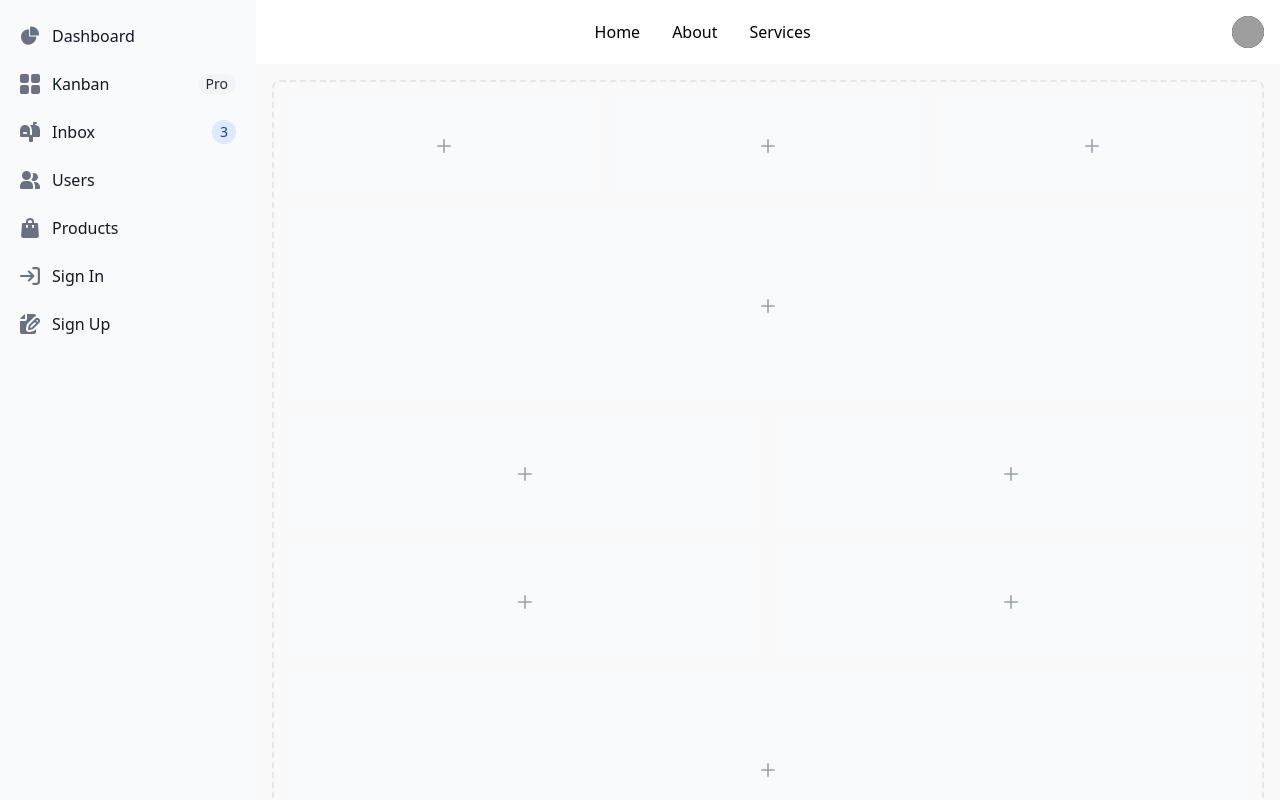
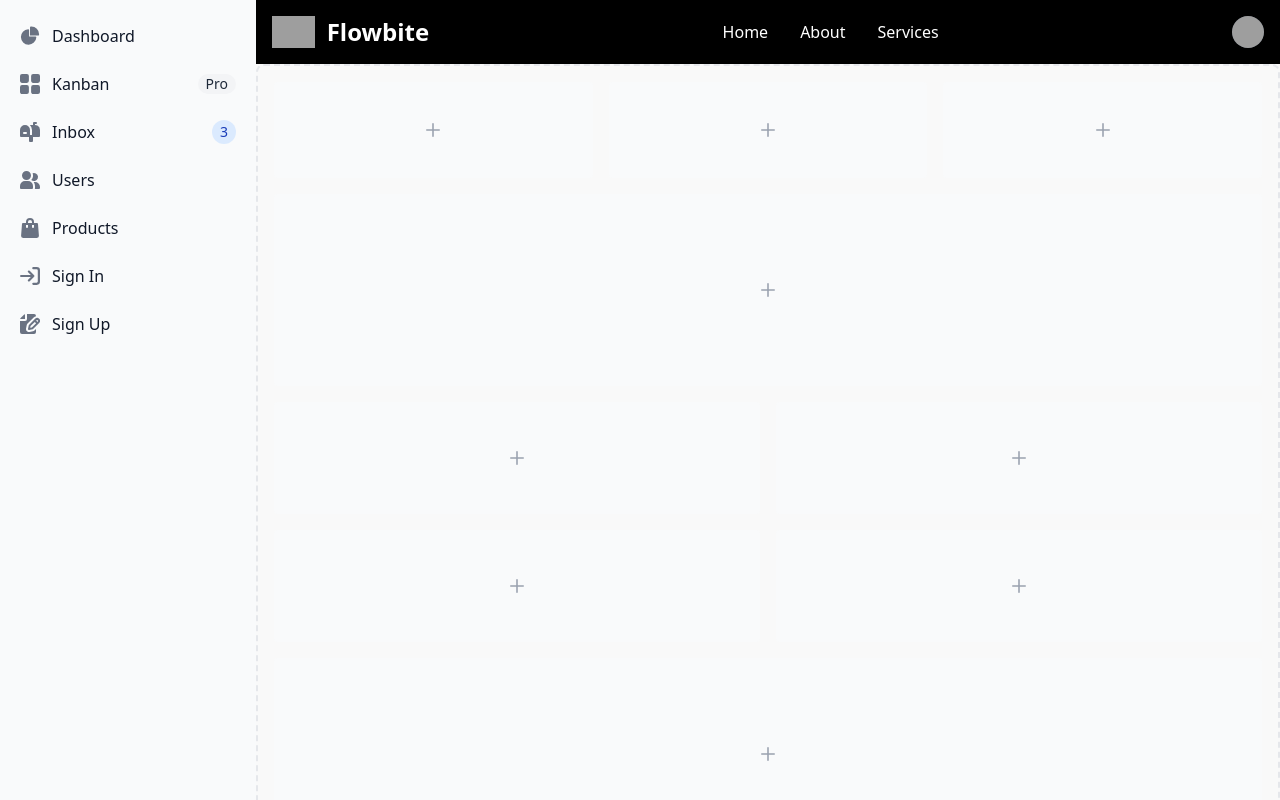
Before and after one commit to ashish-web-developer/tech-store, a React (Vite) app: page / in a window 1280 px wide. Shown: the top 800 px of the page. Built offline with nearby package versions, Linux system fonts and the light colour scheme; grey boxes are pictures that could not be loaded.

Commit message:
[layout-setup]

```diff
--- a/src/components/nav/nav.component.tsx
+++ b/src/components/nav/nav.component.tsx
@@ -4,7 +4,7 @@ import type { FC } from "react";
 // styled components
 import { StyledLink, StyledNav } from "@/styles/components/nav/nav.style";
 
-const Header: FC = () => {
+const Navbar: FC = () => {
   return (
     <StyledNav>
       <div className="max-w-screen-xl flex flex-wrap items-center justify-between mx-auto p-4">
@@ -147,4 +147,4 @@ const Header: FC = () => {
   );
 };
 
-export default Header;
+export default Navbar;
--- a/src/components/sidebar/sidebar.component.tsx
+++ b/src/components/sidebar/sidebar.component.tsx
@@ -1,5 +1,8 @@
 // types
 import type { FC } from "react";
+
+// component
+import Navbar from "@/components/nav/nav.component";
 
 const Sidebar: FC = () => {
   return (
@@ -170,7 +173,8 @@ const Sidebar: FC = () => {
           </ul>
         </div>
       </aside>
-      <div className="p-4 sm:ml-64">
+      <div className="sm:ml-64">
+        <Navbar/>
         <div className="p-4 border-2 border-gray-200 border-dashed rounded-lg dark:border-gray-700">
           <div className="grid grid-cols-3 gap-4 mb-4">
             <div className="flex items-center justify-center h-24 rounded-sm bg-gray-50 dark:bg-gray-800">
--- a/src/layout/dark-layout.layout.tsx
+++ b/src/layout/dark-layout.layout.tsx
@@ -2,24 +2,19 @@ import { Outlet } from "react-router-dom";
 import { ThemeProvider } from "styled-components";
 
 // styled components
-import {
-  StyledPageWrapper,
-  StyledMain,
-} from "@/styles/layout/light-layout.style";
+import { StyledPageWrapper, StyledMain } from "@/styles/layout/layout.style";
 
 // theme
 import theme from "@/theme/dark.theme";
 
 // components
-import Header from "@/components/nav/nav.component";
 import Sidebar from "@/components/sidebar/sidebar.component";
 
-const LightLayout = () => {
+const DarkLayout = () => {
   return (
     <ThemeProvider theme={theme}>
       <StyledPageWrapper>
         <StyledMain>
-          <Header />
           <Sidebar />
         </StyledMain>
         <Outlet />
@@ -27,4 +22,4 @@ const LightLayout = () => {
     </ThemeProvider>
   );
 };
-export default LightLayout;
+export default DarkLayout;
--- a/src/layout/light-layout.layout.tsx
+++ b/src/layout/light-layout.layout.tsx
@@ -2,25 +2,20 @@ import { Outlet } from "react-router-dom";
 import { ThemeProvider } from "styled-components";
 
 // styled components
-import {
-  StyledPageWrapper,
-  StyledMain,
-} from "@/styles/layout/dark-layout.style";
+import { StyledPageWrapper, StyledMain } from "@/styles/layout/layout.style";
 
 // theme
 import theme from "@/theme/light.theme";
 
 // components
-import Header from "@/components/nav/nav.component";
-import Sidebar from "@/components/sidebar/sidebar.component";
+import Navbar from "@/components/nav/nav.component";
 
 const LightLayout = () => {
   return (
     <ThemeProvider theme={theme}>
       <StyledPageWrapper>
         <StyledMain>
-          <Header />
-          <Sidebar />
+          <Navbar />
         </StyledMain>
         <Outlet />
       </StyledPageWrapper>
--- a/src/main.tsx
+++ b/src/main.tsx
@@ -5,12 +5,12 @@ import "@/index.css";
 import { createBrowserRouter, RouterProvider } from "react-router-dom";
 
 // layouts
-import DefaultLayout from "@/layout/light-layout.layout";
+import LayoutProvider from "@/provider/layout.provider";
 
 const router = createBrowserRouter([
   {
     path: "/",
-    element: <DefaultLayout />,
+    element: <LayoutProvider />,
     children: [
       {
         index: true,
--- a/src/provider/layout.provider.tsx
+++ b/src/provider/layout.provider.tsx
@@ -4,19 +4,26 @@ import type { FC } from "react";
 
 // layout
 import LightLayout from "@/layout/light-layout.layout";
+import DarkLayout from "@/layout/dark-layout.layout";
 
 // context
 import { ThemeContext } from "@/context";
 
 const LayoutProvider: FC = () => {
-  const [theme, setTheme] = useState<"light" | "dark" | "colorful">("light");
+  const [theme, setTheme] = useState<"light" | "dark" | "colorful">("dark");
   return (
     <ThemeContext.Provider
       value={{
         theme,
         themeUpdater: (val) => setTheme(val),
       }}
-    ></ThemeContext.Provider>
+    >
+      {theme == "light" ? (
+        <LightLayout></LightLayout>
+      ) : (
+        <DarkLayout></DarkLayout>
+      )}
+    </ThemeContext.Provider>
   );
 };
 
```
Also changed, not shown: src/styles/layout/layout.style.ts (renamed from src/styles/layout/dark-layout.style.ts).
